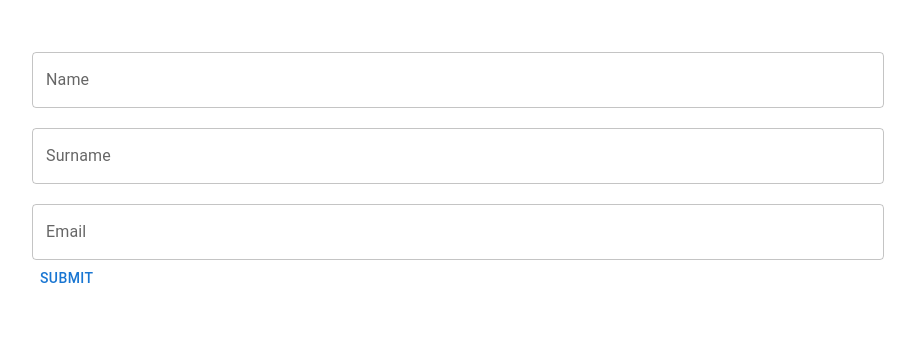
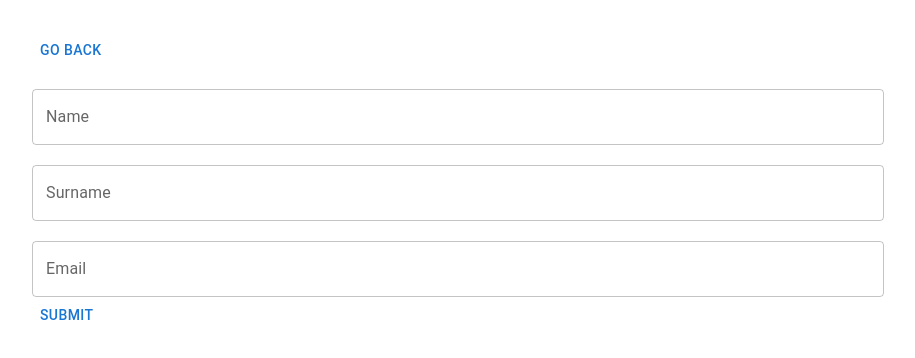
Before and after one commit to Ayuinfra/Rendering-Page, a React (Create React App) app: page /AddUser in a window 1280 px wide. Shown: the top 358 px of the page, without its empty margins (182-1097 px from the left). Built offline with nearby package versions, Linux system fonts and the light colour scheme.

Commit message:
back button

```diff
--- a/src/adduser/AddUser.js
+++ b/src/adduser/AddUser.js
@@ -6,6 +6,7 @@ import { useNavigate } from "react-router-dom";
 const AddUser = (props) => {
 
     const navigation = useNavigate();
+
     const [Name, SetName] = useState('');
     const [Surname, SetSurname] = useState('');
     const [Email, SetEmail] = useState('');
@@ -96,6 +97,7 @@ const AddUser = (props) => {
     return (
 
             <Container maxWidth="md" sx={{marginTop:'2rem',display:'flexStart'}}>
+                <Button onClick={()=> navigation(-1)}>Go Back</Button>
             <Fragment>
                 <TextField
                     label="Name"
@@ -144,6 +146,7 @@ const AddUser = (props) => {
 
                     Submit
                 </Button>
+
                 </Fragment>
             </Container>
 
--- a/src/editpage/Edit.js
+++ b/src/editpage/Edit.js
@@ -11,6 +11,7 @@ const Edit = (props) => {
     const userObj=location.state.userObj;
 
     const navigation = useNavigate();
+
     const [Name, SetName] = useState(userObj.name);
     const [Surname, SetSurname] = useState(userObj.surName);
     const [Email, SetEmail] = useState(userObj.email);
@@ -102,7 +103,7 @@ const Edit = (props) => {
     return (
 
             <Container maxWidth="md" sx={{marginTop:'2rem',display:'flexStart'}}>
-
+                        <Button onClick={()=> navigation(-1)}>Go Back</Button>
                 <TextField
                     label="Name"
                     value={Name}
```
